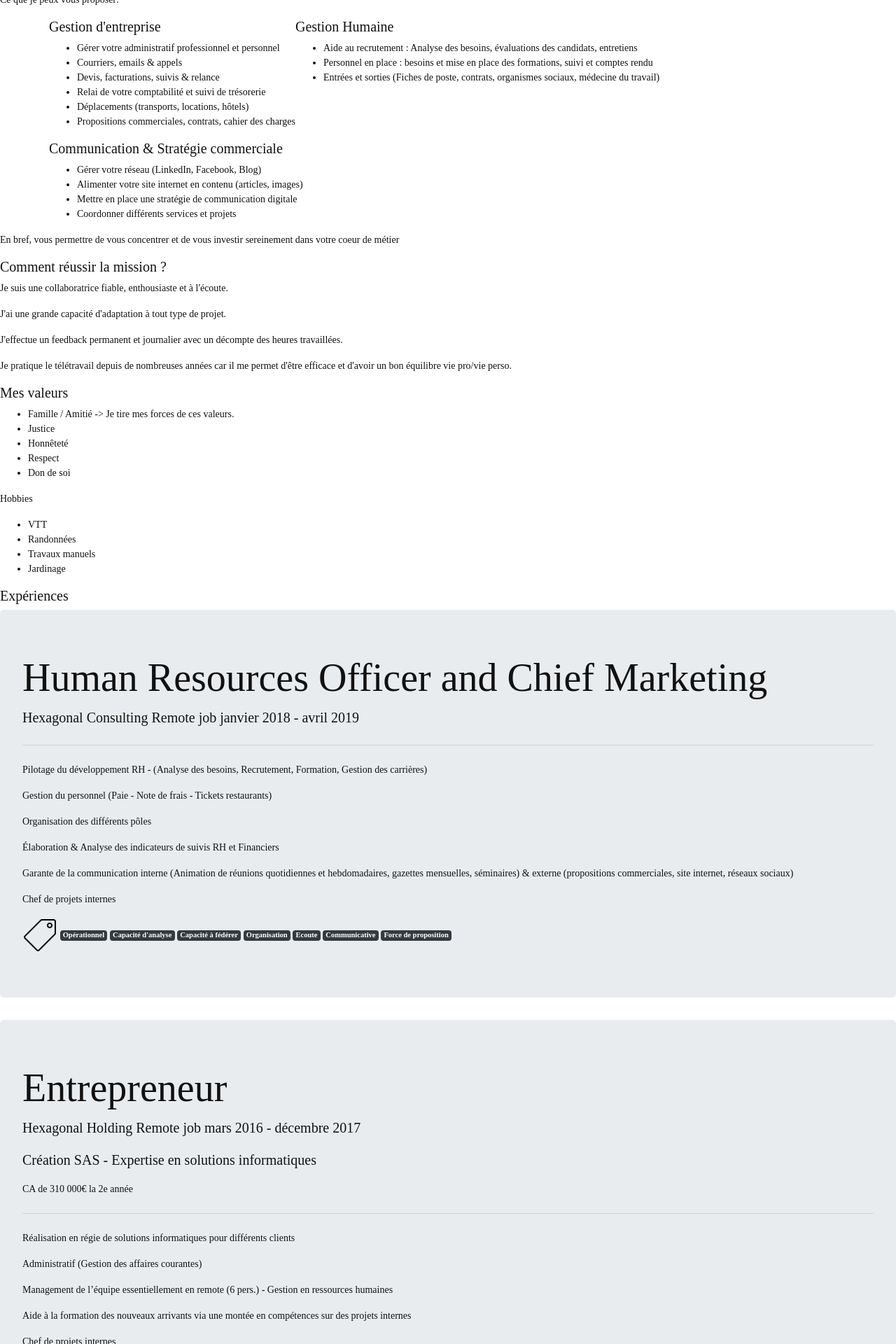
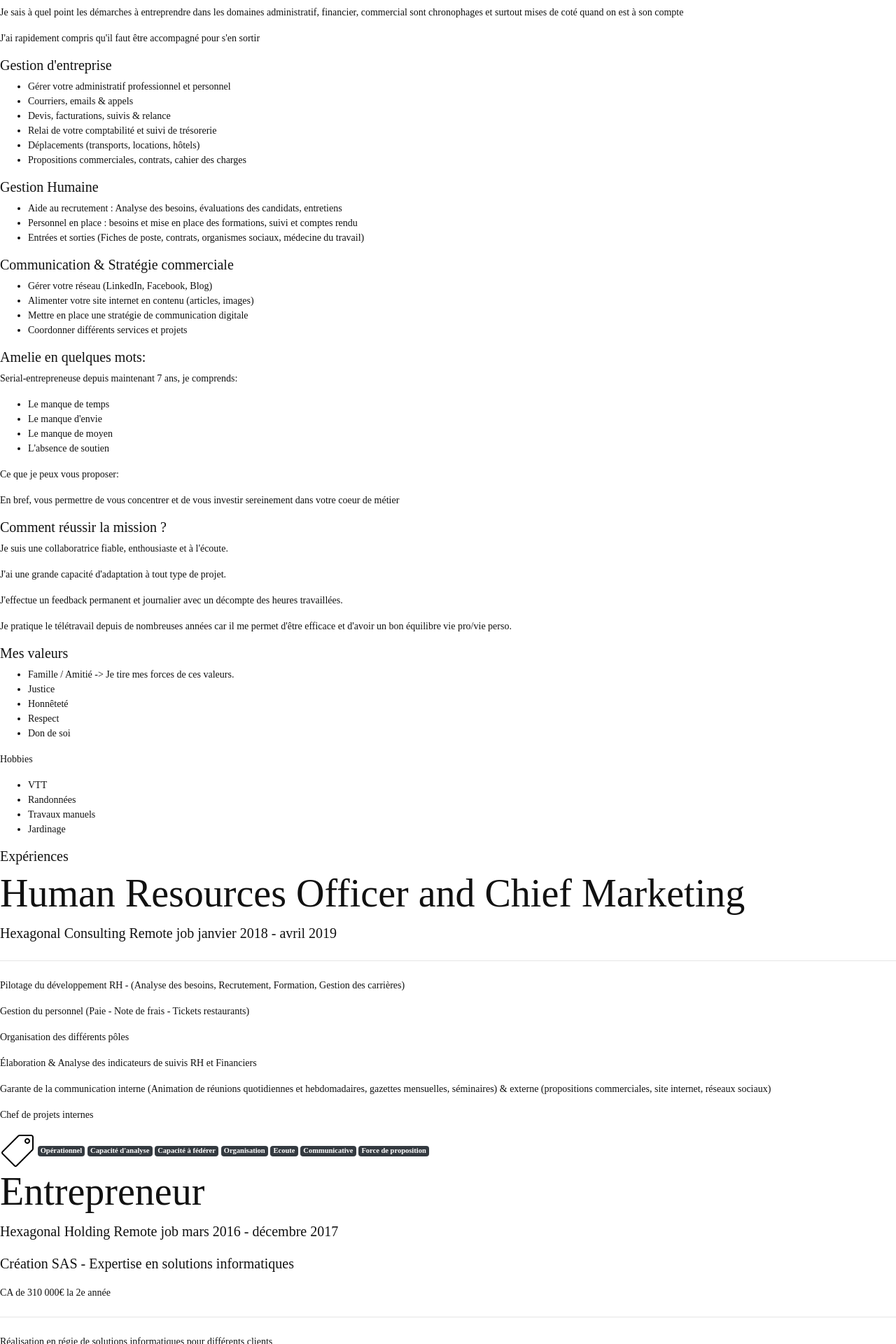
Before and after one commit to isacris77/AmelieProject, a PHP site: page / in a window 1280 px wide. Shown: the part 583-2503 px from the top of the page at 70% size. Run offline with PHP 8.4, Linux system fonts and the light colour scheme.

Commit message:
ajout du formulaire de contact + réctification CSS

```diff
--- a/index.html
+++ b/index.html
@@ -21,16 +21,86 @@
 
 <body>
 
-    <main>
+  <header>
+    <div class="logo">
+      <img src="Images/Sans titre-3.png" alt="Logo retro new wave amélie nadalini" height="200px">
+      <h1>Votre office manager</h1>
+    </div>
+
+    <nav>
+      <ul class="nav">
+        <li class="nav-item">
+          <a class="nav-link active" href="#">Amélie en quelques mots</a>
+        </li>
+        <li class="nav-item">
+          <a class="nav-link active" href="#">Gestion d'entreprise</a>
+        </li>
+        <li class="nav-item">
+          <a class="nav-link" href="#">Gestion Humaine</a>
+        </li>
+        <li class="nav-item">
+          <a class="nav-link" href="#">Communication & stratégie digitale</a>
+        </li>
+       </ul>
+    </nav>
+
+    <div>
+      <ul class="nav">
+        <li class="nav-item">
+          <a class="nav-link" href="#"><img src="Images/Icon httpsicons8.comiconsetbusinessios/icons8-envelope-50.png" alt="icon enveloppe de contact"></a>
+        </li>
+        <li class="nav-item">
+          <a class="nav-link" href="#"><img src="Images/Icon httpsicons8.comiconsetbusinessios/icons8-customer-50.png" alt=""></a>
+        </li>
+      </ul>
+
+    </div>
+  </header>
 
 
 
 
-      <img src="Images/logo.png" alt="Logo retro new wave amélie nadalini" height="250px">
+  <main>
 
-        <h1>Amelie Nadalini, votre office manager</h1>
+    <div class="quote">
+      <p> Je sais à quel point les démarches à entreprendre dans les domaines administratif, financier,   commercial sont chronophages et surtout mises de coté quand on est à son compte</p>
 
-      >
+      <p>J'ai rapidement compris qu'il faut être accompagné pour s'en sortir</p>
+    </div>
+
+    <div ><!---->
+      <h2>Gestion d'entreprise</h2>
+      <ul>
+        <li>Gérer votre administratif professionnel et personnel</li>
+        <li>Courriers, emails & appels</li>
+        <li>Devis, facturations, suivis & relance</li>
+        <li>Relai de votre comptabilité et suivi de trésorerie</li>
+        <li>Déplacements (transports, locations, hôtels)</li>
+        <li>Propositions commerciales, contrats, cahier des charges</li>
+      </ul>
+    </div><!---->
+
+
+    <div ><!---->
+      <h2>Gestion Humaine</h2>
+      <ul>
+        <li>Aide au recrutement : Analyse des besoins, évaluations des candidats, entretiens</li>
+        <li>Personnel en place : besoins et mise en place des formations, suivi et comptes rendu</li>
+        <li>Entrées et sorties (Fiches de poste, contrats, organismes sociaux, médecine du travail)</li>
+      </ul>
+    </div> <!---->
+
+    <div><!---->
+      <h2>Communication & Stratégie commerciale</h2>
+      <ul>
+        <li>Gérer votre réseau (LinkedIn, Facebook, Blog)</li>
+        <li>Alimenter votre site internet en contenu (articles, images)</li>
+        <li>Mettre en place une stratégie de communication digitale</li>
+        <li>Coordonner différents services et projets</li>
+      </ul>
+    </div><!---->
+
+
 
 
 
@@ -45,56 +115,11 @@
                     <li>L'absence de soutien</li>
                 </ul>
 
-            <div class="quote col-md-6">
-              <p> Je sais à quel point les démarches à entreprendre dans les domaines administratif, financier,   commercial sont chronophages et surtout mises de coté quand on est à son compte</p>
-           </div>
 
 
-            <p>J'ai rapidement compris qu'il faut être accompagné pour s'en sortir</p>
+
 
         <p>Ce que je peux vous proposer:</p>
-
-
-<div class="container">
-        <div class="row">
-
-
-          <div class="col-d-3">
-            <h2>Gestion d'entreprise</h2>
-                <ul>
-                    <li>Gérer votre administratif professionnel et personnel</li>
-                    <li>Courriers, emails & appels</li>
-                    <li>Devis, facturations, suivis & relance</li>
-                    <li>Relai de votre comptabilité et suivi de trésorerie</li>
-                    <li>Déplacements (transports, locations, hôtels)</li>
-                    <li>Propositions commerciales, contrats, cahier des charges</li>
-                </ul>
-          </div>
-
-          <div class="col-d-3">
-
-            <h2>Gestion Humaine</h2>
-                <ul>
-                    <li>Aide au recrutement : Analyse des besoins, évaluations des candidats, entretiens</li>
-                    <li>Personnel en place : besoins et mise en place des formations, suivi et comptes rendu</li>
-                    <li>Entrées et sorties (Fiches de poste, contrats, organismes sociaux, médecine du travail)</li>
-                </ul>
-          </div>
-
-          <div class="col-d-3">
-
-
-            <h2>Communication & Stratégie commerciale</h2>
-                <ul>
-                    <li>Gérer votre réseau (LinkedIn, Facebook, Blog)</li>
-                    <li>Alimenter votre site internet en contenu (articles, images)</li>
-                    <li>Mettre en place une stratégie de communication digitale</li>
-                    <li>Coordonner différents services et projets</li>
-                </ul>
-          </div>
-
-        </div> <!--fin row-->
-      </div>
 
         <p>En bref, vous permettre de vous concentrer et de vous investir sereinement dans votre coeur de métier</p>
 
@@ -130,7 +155,7 @@
 
 
 
-        <div class="jumbotron">
+            <div>
             <h1 class="display-4">Human Resources Officer and Chief Marketing</h1>
             <p class="lead">  Hexagonal Consulting  Remote job  janvier 2018 - avril 2019 </p>
             <hr class="my-4">
@@ -151,7 +176,7 @@
             <span class="badge badge-dark">Force de proposition</span>
           </div>
 
-          <div class="jumbotron">
+          <div>
             <h1 class="display-4"> Entrepreneur</h1>
             <p class="lead"> Hexagonal Holding  Remote job  mars 2016 - décembre 2017 </p>
             <p class="lead">Création SAS - Expertise en solutions informatiques</p>
@@ -182,7 +207,7 @@
             <span class="badge badge-dark">Polyvalence</span>
           </div>
 
-          <div class="jumbotron">
+          <div>
             <h1 class="display-4">Entrepreneur</h1>
             <p class="lead"> A Very Bad Sheep  Dreux  février 2013 - janvier 2016 </p>
             <p class="lead">Création SAS - Vente de matériels de loisirs créatifs en ligne</p>
@@ -216,7 +241,7 @@
 
           </div>
 
-          <div class="jumbotron">
+          <div>
             <h1 class="display-4">Assistante Acquisition</h1>
             <p class="lead"> Audika France  Paris  janvier 2010 - janvier 2013 </p>
 
--- a/stylesheet.css
+++ b/stylesheet.css
@@ -5,7 +5,7 @@
 h1{
     font-family: 'alako';
     font-size: 1.5rem;
-
+    justify-content: center;
 }
 
 
```
Also changed, not shown: other parts of index.html (+73 -0 lines), Images/AdobeStock_340831735.jpeg (added), Images/Icon httpsicons8.comiconsetbusinessios/icons8-customer-50.png (added).
